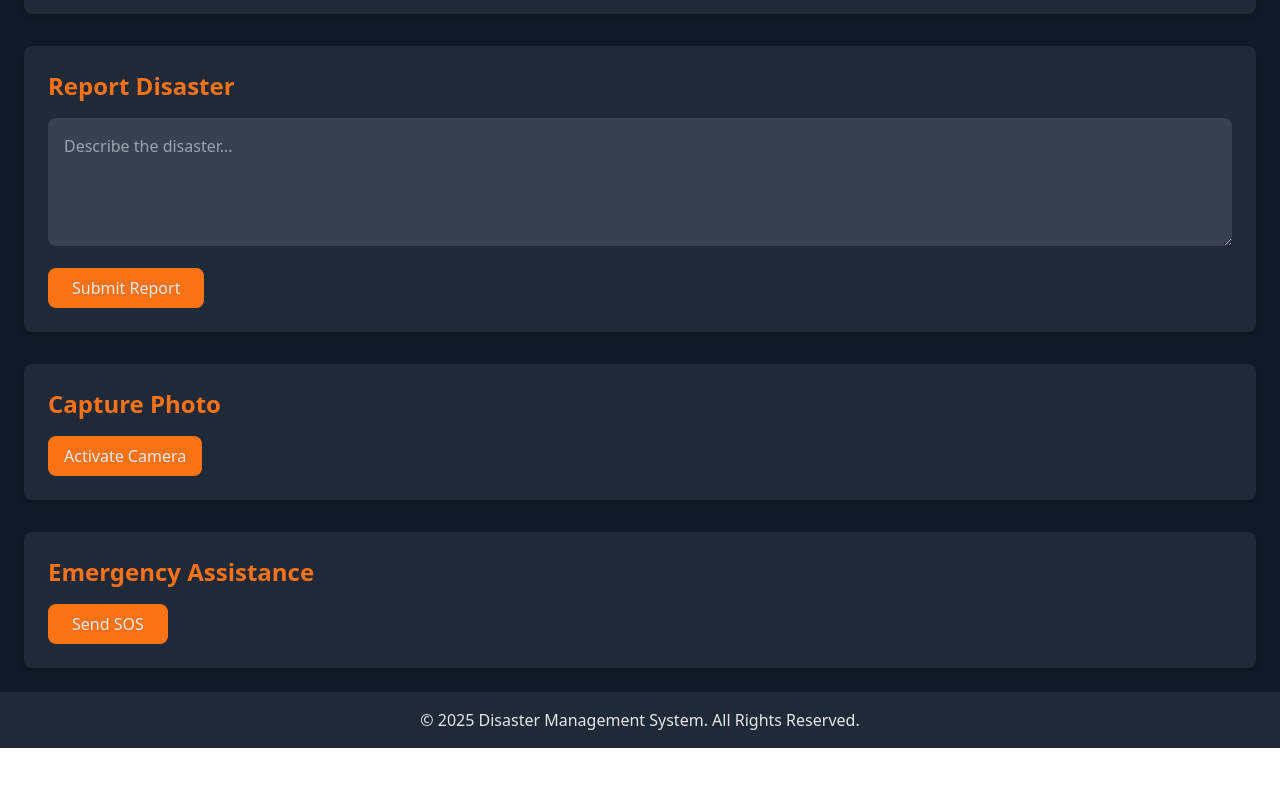
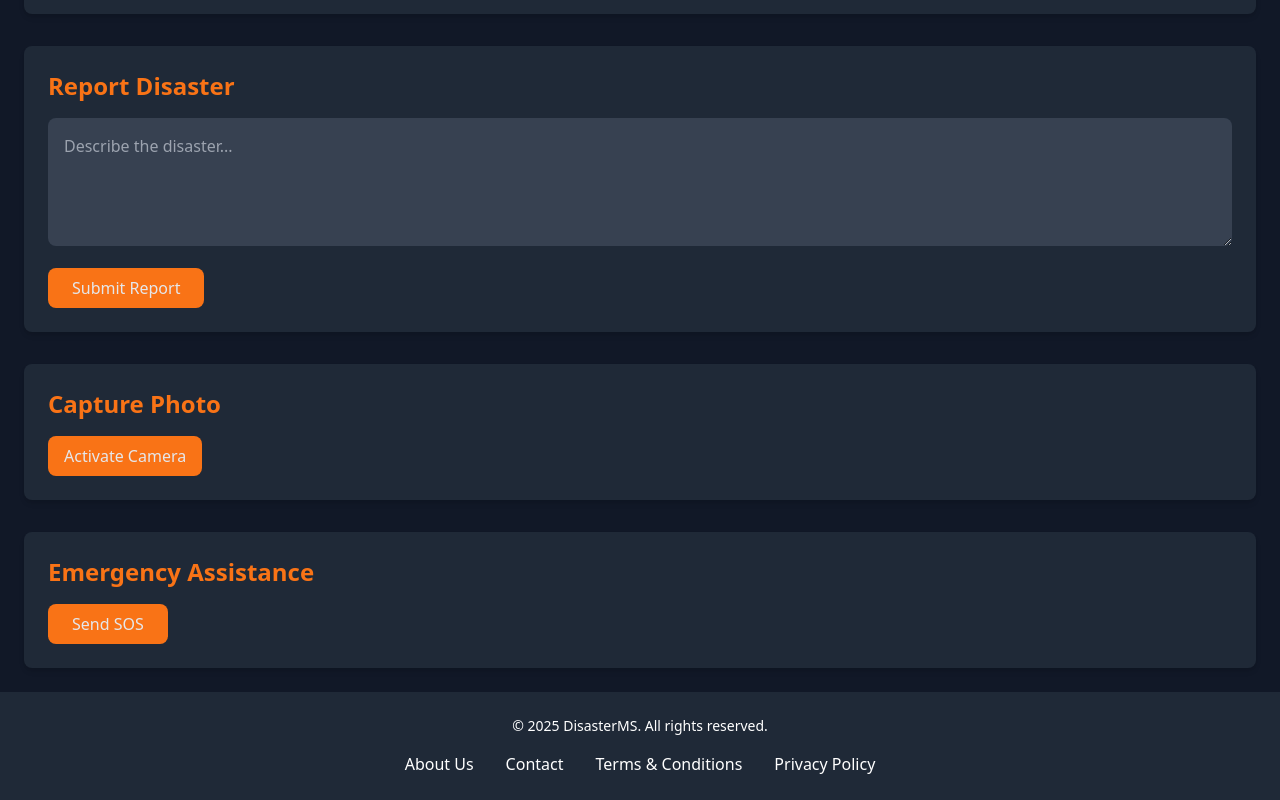
Before and after one commit to Aniket-Chugh/disaster-managment-project-ui, a React (Vite) app: page /report in a window 1280 px wide. Shown: the part 634-1434 px from the top of the page. Before the commit the page ends 1382 px from the top, so only its background shows below. Built offline with nearby package versions, Linux system fonts and the light colour scheme.

Commit message:
report page done

```diff
--- a/src/Component/MakeReport.jsx
+++ b/src/Component/MakeReport.jsx
@@ -1,5 +1,6 @@
 import React, { useState, useRef } from "react";
-import Navbar from './Navbar'; // Adjust path if necessary
+import Navbar from '../Component/NavBar'; // Adjust path if necessary
+import Footer from "../Component/Footer";
 
 const DisasterManagement = () => {
   const [recording, setRecording] = useState(false);
@@ -188,9 +189,7 @@ const DisasterManagement = () => {
       </main>
 
       {/* Footer */}
-      <footer className="bg-gray-800 p-4 text-center">
-        <p>&copy; 2025 Disaster Management System. All Rights Reserved.</p>
-      </footer>
+      <Footer></Footer>
     </div>
   );
 };
```
